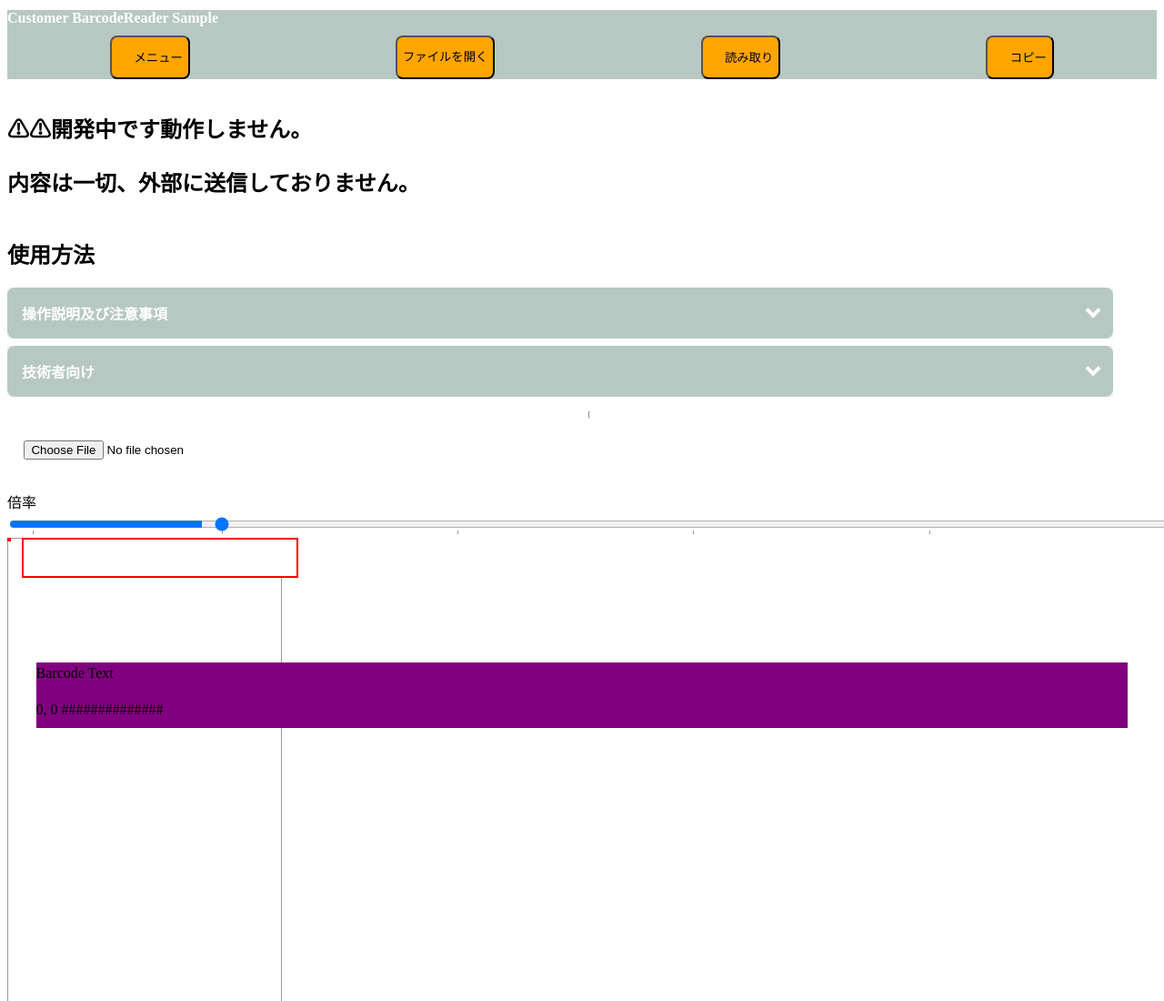
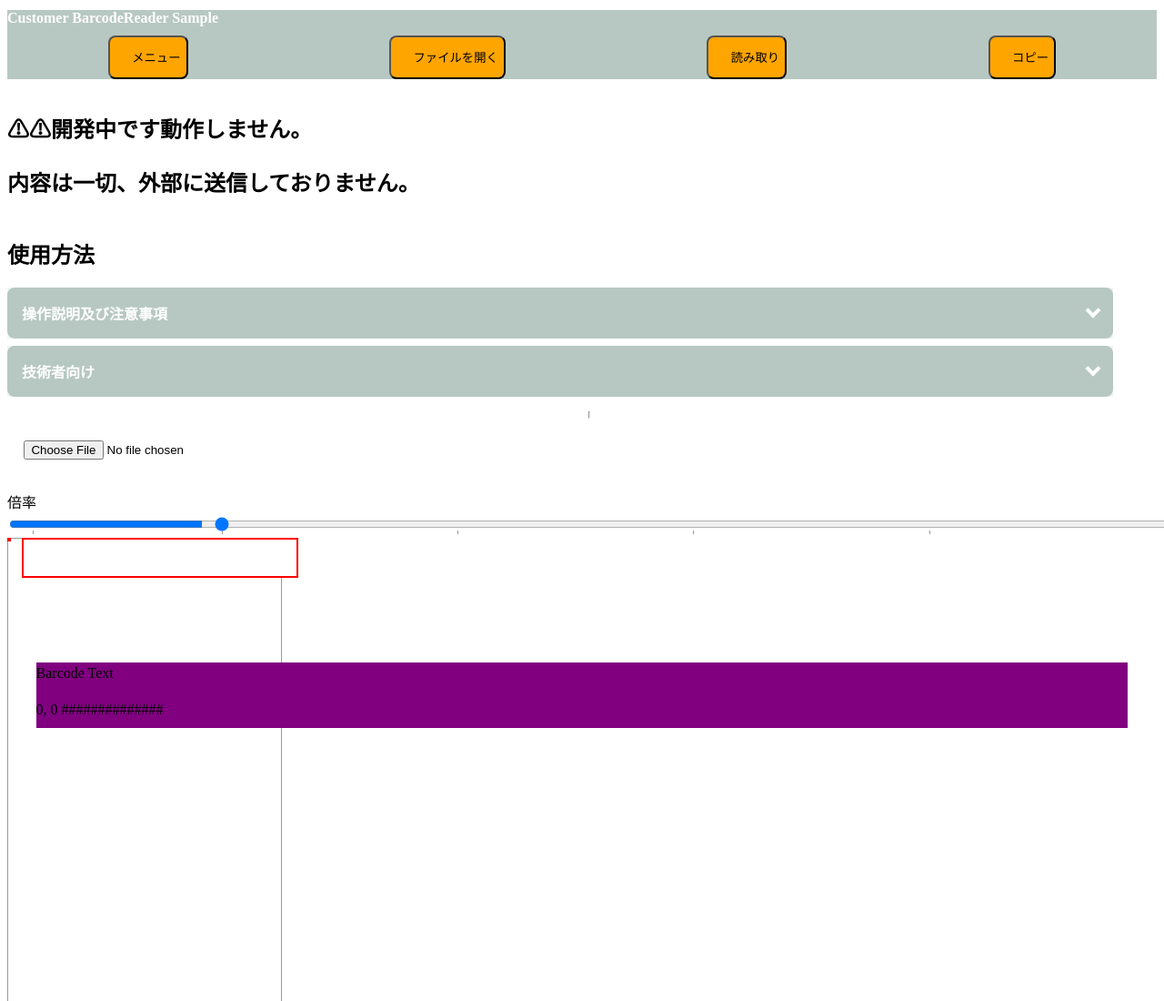
Before and after one commit to umyuu/customer-barcode-reader, a plain HTML site: page src/index.html in a window 1280 px wide. Shown: the top 1100 px of the page at 91% size. Drawn offline with nearby package versions, Linux system fonts and the light colour scheme.

Commit message:
Update index.html
インデントの変更

```diff
--- a/src/index.html
+++ b/src/index.html
@@ -11,6 +11,7 @@
   <link rel="stylesheet" href="https://fonts.googleapis.com/css2?family=Material+Symbols+Outlined:opsz,wght,FILL,GRAD@20..48,100..700,0..1,-50..200">
   <style>
     @media screen and (max-width=500) {
+
     }
 
     .inline {
@@ -57,6 +58,11 @@
       margin: 4px;
     }
 
+    #menu #btnFileOpen::before {
+      font-family: 'Material Icons';
+      content: '\eaf3';
+      margin: 4px;
+    }
     #menu #btnCrop::before {
       font-family: 'Material Icons';
       content: '\f85c';
@@ -181,8 +187,6 @@
       line-height: 1.5em;
     }
 
-
-
     footer summary {
       list-style: none;
       /* display: inline-block; */
@@ -193,8 +197,6 @@
       width: 96px;
       margin: 0 auto;
     }
-
-
 
     /*
     accordion
@@ -264,10 +266,10 @@
   <header>
     <h1>Customer BarcodeReader Sample</h1>
     <section id="menu">
-			<button id="btnMenu">メニュー</button>
-			<button id="btnFileOpen">ファイルを開く</button>
-			<button id="btnCrop">読み取り</button>
-			<button id="btnCopy">コピー</button>
+      <button id="btnMenu" type="button" class="icon">メニュー</button>
+      <button id="btnFileOpen" type="button" class="icon">ファイルを開く</button>
+      <button id="btnCrop" type="button" class="icon">読み取り</button>
+      <button id="btnCopy" type="button" class="icon">コピー</button>
     </section>
   </header>
   <main>
@@ -335,6 +337,7 @@
       </footer>
       <script>
         "use strict";
+
         const drawRectA = (data, i) => {
           return data[i] * 0.2126 + data[i + 1] * 0.7152 + data[i + 2] * 0.0722;
         }
@@ -356,12 +359,6 @@
           });
         };
 
-	document.querySelector('#btnCopy').addEventListener('click', copyToClipboard);
-
-	window.addEventListener("DOMContentLoaded", () => {
-
-
-
         /**
         * 画像のフィルター処理
         */
@@ -371,7 +368,6 @@
           * @param {ImageData} imageData
           */
           GrayScale(imageData) {
-
             const data = imageData.data;
 
             for (let i = 0; i < data.length; i += 4) {
@@ -429,6 +425,12 @@
             }
           }
         };
+
+        window.addEventListener("DOMContentLoaded", () => {
+
+          document.querySelector('#btnCopy').addEventListener('click', copyToClipboard);
+
+
 
           /**
           * バーコード解析
```
Lines whose indentation alone changed are shown as unchanged.
